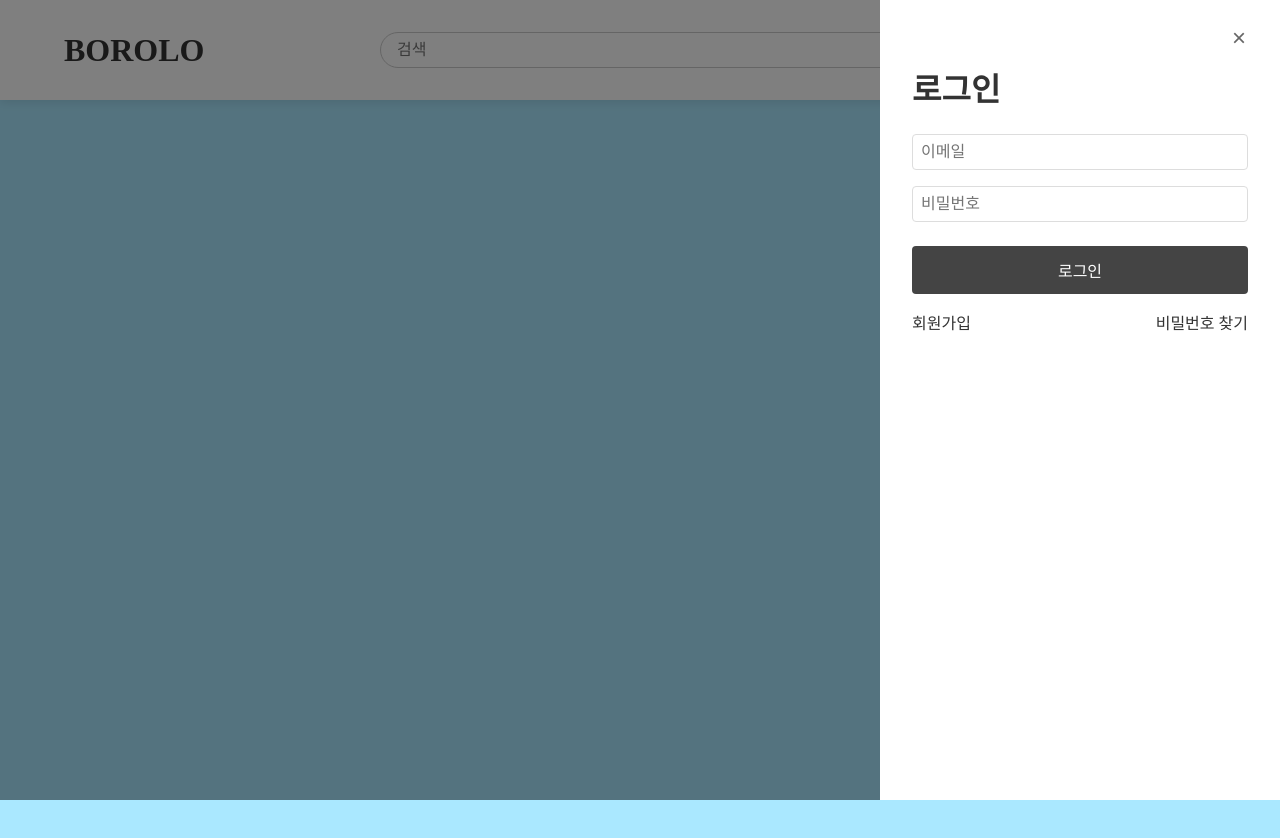
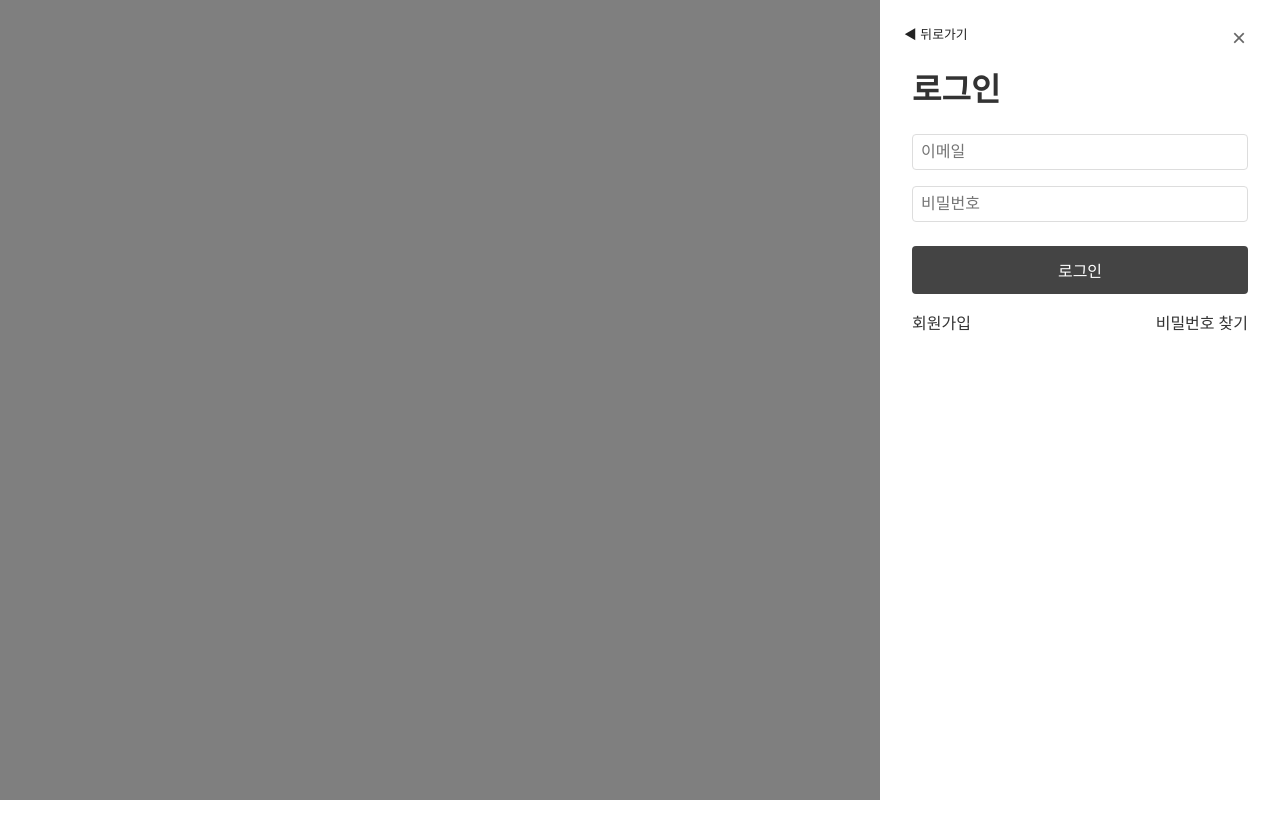
Before and after one commit to borrowLocal/frontend, a React (Create React App) app: page /login in a window 1280 px wide. Shown: the top 838 px of the page. After the commit the page ends 800 px from the top, so only its background shows below. Built offline with nearby package versions, Linux system fonts and the light colour scheme.

Commit message:
Fix: 모달 오픈 시 배경 화면 유지 처리
- useLocation을 활용해 background location 설정
- 사이드 모달이 열릴 때 기존 화면이 사라지지 않도록 렌더링 유지
- 사이드 모달에 뒤로가기 버튼 생성 (SideModal.js)

```diff
--- a/src/App.jsx
+++ b/src/App.jsx
@@ -1,5 +1,5 @@
 import React from 'react';
-import { BrowserRouter as Router, Routes, Route } from 'react-router-dom';
+import { BrowserRouter as Router, Routes, Route, useLocation } from 'react-router-dom';
 import Onboarding from './pages/Onboarding';
 import ItemList from './components/lists/ItemList';
 import ItemDetail from './pages/ItemDetail';
@@ -12,27 +12,29 @@ import RequestItem from './pages/RequestItem';
 import Payment from './pages/Payment';
 import './App.css';
 
-function App() {
+function AppRoutes() {
+  const location = useLocation();
+  const state = location.state;
+  const background = state && state.background;
+
+  // 사이드 모달이 필요한 경로 목록
+  const modalRoutes = [
+    '/login', '/register', '/findPassword', '/resetPW', '/myPage', '/confirmPW',
+    '/editProfile', '/rentalHistory', '/reviewList', '/reviewWrite'
+  ];
+
+  // 현재 경로가 모달 경로인지 확인
+  const isModal = modalRoutes.includes(location.pathname);
+
   return (
-    <Router>
-      <div className="app">
-        <Routes>
+    <>
+      <Routes location={background || location}>
         <Route path="/" element={<Home />}>
           <Route index element={<ItemList />} />
           <Route path="item/:id" element={<ItemDetail />} />
-            <Route path="login" element={<SideModal />} />
-            <Route path="register" element={<SideModal />} />
-            <Route path="findPassword" element={<SideModal />} />
-            <Route path="resetPW" element={<SideModal />} />
-            <Route path="myPage" element={<SideModal />} />
-            <Route path="confirmPW" element={<SideModal />} />
-            <Route path="editProfile" element={<SideModal />} />
-            <Route path="rentalHistory" element={<SideModal />} />
-            <Route path="reviewList" element={<SideModal />} />
           <Route path="registeredItem" element={<RegisteredItem />} />
           <Route path="registeredItem/register" element={<ItemRegister />} />
           <Route path="registeredItem/request" element={<RequestItem />} />
-            <Route path="reviewWrite" element={<SideModal />} />
           <Route path="rentalRequest" element={<RequestModal />} />
           <Route path="review" element={<RequestModal />} />
           <Route path="reportUser" element={<RequestModal />} />
@@ -40,6 +42,16 @@ function App() {
         <Route path="/onboarding" element={<Onboarding />} />
         <Route path="/payment" element={<Payment />} />
       </Routes>
+      {isModal && <SideModal />}
+    </>
+  );
+}
+
+function App() {
+  return (
+    <Router>
+      <div className="app">
+        <AppRoutes />
       </div>
     </Router>
   );
--- a/src/components/Auth/ConfirmPW.js
+++ b/src/components/Auth/ConfirmPW.js
@@ -1,10 +1,10 @@
 import React, { useState } from 'react';
-import { useNavigate } from 'react-router-dom'
-import { Link } from 'react-router-dom';
+import { useNavigate, Link, useLocation } from 'react-router-dom';
 import './Auth.css';
 
 const ConfirmPW = () => {
   const navigate = useNavigate();
+  const location = useLocation();
   const [password, setPassword] = useState('');
 
   return (
@@ -16,9 +16,9 @@ const ConfirmPW = () => {
         value={password}
         onChange={(e) => setPassword(e.target.value)}
       />
-      <button className="submit-button" onClick={() => navigate('/editProfile')}>확인</button>
+      <button className="submit-button" onClick={() => navigate('/editProfile', { state: { background: location.state?.background || location } })}>확인</button>
       <div className="form-footer">
-        <Link to="/findPassword" className="text-button">
+        <Link to="/findPassword" state={{ background: location.state?.background || location }} className="text-button">
           비밀번호 찾기
         </Link>
       </div>
--- a/src/components/Auth/FindPassword.js
+++ b/src/components/Auth/FindPassword.js
@@ -1,10 +1,11 @@
 import React, { useState } from 'react';
-import { useNavigate, Link } from 'react-router-dom';
+import { useNavigate, Link, useLocation } from 'react-router-dom';
 import './Auth.css';
 
 const FindPassword = () => {
   const navigate = useNavigate();
   const [email, setEmail] = useState('');
+  const location = useLocation();
 
   return (
     <div className="register-form">
@@ -15,9 +16,9 @@ const FindPassword = () => {
         value={email}
         onChange={(e) => setEmail(e.target.value)}
       />
-      <button className="submit-button" onClick={() => navigate('/resetPW')}>비밀번호 찾기</button>
+      <button className="submit-button" onClick={() => navigate('/resetPW', { state: { background: location.state?.background || location } })}>비밀번호 찾기</button>
       <div className="form-footer">
-        <Link to="/login" className="text-button">
+        <Link to="/login" state={{ background: location.state?.background || location }} className="text-button">
           로그인으로 돌아가기
         </Link>
       </div>
--- a/src/components/Auth/Login.js
+++ b/src/components/Auth/Login.js
@@ -1,10 +1,11 @@
 import React, { useState } from 'react';
-import { Link } from 'react-router-dom';
+import { Link, useLocation } from 'react-router-dom';
 import './Auth.css';
 
 const Login = ({ onClose }) => {
   const [email, setEmail] = useState('');
   const [password, setPassword] = useState('');
+  const location = useLocation();
 
   return (
     <div className="login-form">
@@ -23,10 +24,10 @@ const Login = ({ onClose }) => {
       />
       <button className="submit-button">로그인</button>
       <div className="form-footer">
-        <Link to="/register" className="text-button">
+        <Link to="/register" state={{ background: location.state?.background || location }} className="text-button">
           회원가입
         </Link>
-        <Link to="/findPassword" className="text-button">
+        <Link to="/findPassword" state={{ background: location.state?.background || location }} className="text-button">
           비밀번호 찾기
         </Link>
       </div>
--- a/src/components/Auth/Register.js
+++ b/src/components/Auth/Register.js
@@ -1,5 +1,5 @@
 import React, { useState } from 'react';
-import { Link } from 'react-router-dom';
+import { Link, useLocation } from 'react-router-dom';
 import './Auth.css';
 
 const Register = () => {
@@ -9,6 +9,7 @@ const Register = () => {
   const [password, setPassword] = useState('');
   const [confirmPW, setConfirmPW] = useState('');
   const [birthDate, setBirthDate] = useState('');
+  const location = useLocation();
 
   return (
     <div className="register-form">
@@ -54,7 +55,7 @@ const Register = () => {
       />
       <button className="submit-button">회원가입</button>
       <div className="form-footer">
-        <Link to="/login" className="text-button">
+        <Link to="/login" state={{ background: location.state?.background || location }} className="text-button">
           로그인으로 돌아가기
         </Link>
       </div>
--- a/src/components/Auth/ResetPW.js
+++ b/src/components/Auth/ResetPW.js
@@ -1,11 +1,12 @@
 import React, { useState } from 'react';
-import { useNavigate } from 'react-router-dom'
+import { useNavigate, useLocation } from 'react-router-dom'
 import '../Auth/Auth.css';
 
 const ResetPW = () => {
   const navigate = useNavigate();
   const [newPW, setNewPW] = useState('');
   const [newPWConfirm, setNewPWConfirm] = useState('');
+  const location = useLocation();
 
   return (
     <div className="resetPW-form">
@@ -22,7 +23,7 @@ const ResetPW = () => {
         value={newPWConfirm}
         onChange={(e) => setNewPWConfirm(e.target.value)}
       />
-      <button className="submit-button" onClick={() => navigate('/login')}>확인</button>
+      <button className="submit-button" onClick={() => navigate('/login', { state: { background: location.state?.background || location } })}>확인</button>
     </div>
   );
 };
--- a/src/components/Header.js
+++ b/src/components/Header.js
@@ -1,9 +1,10 @@
 import React from 'react';
-import { useNavigate } from 'react-router-dom';
+import { useNavigate, useLocation } from 'react-router-dom';
 import '../styles/Home.css';
 
 const Header = ({ searchQuery, setSearchQuery }) => {
   const navigate = useNavigate();
+  const location = useLocation();
 
   return (
     <header className="header">
@@ -17,7 +18,10 @@ const Header = ({ searchQuery, setSearchQuery }) => {
         />
       </div>
       <nav>
-        <button className="nav-button" onClick={() => navigate('/myPage')}>
+        <button
+          className="nav-button"
+          onClick={() => navigate('/myPage', { state: { background: location.state?.background || location } })}
+        >
           ☰
         </button>
       </nav>
--- a/src/components/MyMenu/MyPage.js
+++ b/src/components/MyMenu/MyPage.js
@@ -1,5 +1,5 @@
 import React, { useState, useEffect } from 'react';
-import { Link } from 'react-router-dom';
+import { Link, useLocation } from 'react-router-dom';
 import './MyPage.css';
 
 const mockData = {
@@ -10,7 +10,7 @@ const mockData = {
 const MyPage = () => {
   const [nickName, setNickName] = useState('');
   const [rating, setRating] = useState(0);
-
+  const location = useLocation();
     useEffect(() => {
       setNickName(mockData.nickName);
       setRating(mockData.rating);
@@ -29,19 +29,19 @@ const MyPage = () => {
       <div className="menu-list">
         <hr></hr>
         <div className="menu-item">
-          <Link to="/confirmPW" className="menu-link">
+          <Link to="/confirmPW" state={{ background: location.state?.background || location }} className="menu-link">
             회원정보 수정
           </Link>
         </div>
         <hr></hr>
         <div className="menu-item">
-          <Link to="/rentalHistory" className="menu-link">
+          <Link to="/rentalHistory" state={{ background: location.state?.background || location }} className="menu-link">
             대여 내역
           </Link>
         </div>
         <hr></hr>
         <div className="menu-item">
-          <Link to="/reviewList" className="menu-link">
+          <Link to="/reviewList" state={{ background: location.state?.background || location }} className="menu-link">
             거래 후기 조회
           </Link>
         </div>
@@ -57,7 +57,7 @@ const MyPage = () => {
         </div>
         <hr></hr>
         <div className="menu-item">
-          <Link to="/login" className="menu-link">
+          <Link to="/login" state={{ background: location.state?.background || location }} className="menu-link">
             로그인(디버깅)
           </Link>
         </div>
--- a/src/components/SideModal.js
+++ b/src/components/SideModal.js
@@ -24,11 +24,15 @@ const SideModal = () => {
     });
   }, []);
 
+  const handleGoBack = () => {
+    navigate(-1);
+  };
+
   const handleClose = () => {
     setIsClosing(true);
     setIsOpen(false);
     setTimeout(() => {
-      navigate('/');
+      navigate('/', { state: { background: location.state?.background || location } });
     }, 300);
   };
 
@@ -38,7 +42,12 @@ const SideModal = () => {
       onClick={handleClose}
     >
       <div className="modal-content" onClick={e => e.stopPropagation()}>
-        <button className="close-button" onClick={handleClose}>×</button>
+        <button className="back-button" onClick={handleGoBack}>
+          ◀ 뒤로가기
+        </button>
+        <button className="close-button" onClick={handleClose}>
+          ×
+        </button>
         {location.pathname === '/login' && <Login onClose={handleClose} />}
         {location.pathname === '/register' && <Register onClose={handleClose} />}
         {location.pathname === '/findPassword' && <FindPassword onClose={handleClose} />}
--- a/src/components/lists/RentalItemList.js
+++ b/src/components/lists/RentalItemList.js
@@ -1,11 +1,11 @@
 import React from "react";
-import { useNavigate } from "react-router-dom";
+import { useNavigate, useLocation } from "react-router-dom";
 import RentalItemCard from "../cards/RentalItemCard";
 import rentalData from "../../data/mockRentalData.json";
 
 const RentalItemList = () => {
   const navigate = useNavigate();
-
+  const location = useLocation();
   return (
     <div>
       {rentalData.map((rental, index) => (
@@ -19,7 +19,7 @@ const RentalItemList = () => {
           }
           onReviewClick={
             rental.status === "거래 완료"
-              ? () => navigate('/reviewWrite')
+              ? () => navigate('/reviewWrite', { state: { background: location.state?.background || location } })
               : undefined
           }
         />
--- a/src/pages/Onboarding.js
+++ b/src/pages/Onboarding.js
@@ -1,17 +1,18 @@
 import React from 'react';
-import { useNavigate, Outlet } from 'react-router-dom';
+import { useNavigate, Outlet, useLocation } from 'react-router-dom';
 import heroImg from '../assets/heroImg.png';
 import '../styles/Onboarding.css';
 
 const Onboarding = () => {
   const navigate = useNavigate();
+  const location = useLocation();
 
   return (
     <div className="main-container">
       <header className="header">
         <div className="logo"> BOROLO </div>
         <nav>
-          <button className="nav-button" onClick={() => navigate('/login')}>
+          <button className="nav-button" onClick={() => navigate('/login', { state: { background: location.state?.background || location } })}>
             ☰
           </button>
         </nav>
--- a/src/styles/SideModal.css
+++ b/src/styles/SideModal.css
@@ -35,6 +35,18 @@
   transform: translateX(100%);
 }
 
+.back-button {
+  position: absolute;
+  top: 1rem;
+  left: 1rem;
+  font-size: 0.8rem;
+  cursor: pointer;
+  border: none;
+  background: none;
+  padding: 0.5rem;
+  color: #222;
+}
+
 .close-button {
   position: absolute;
   top: 1rem;
```
Lines whose indentation alone changed are shown as unchanged.
